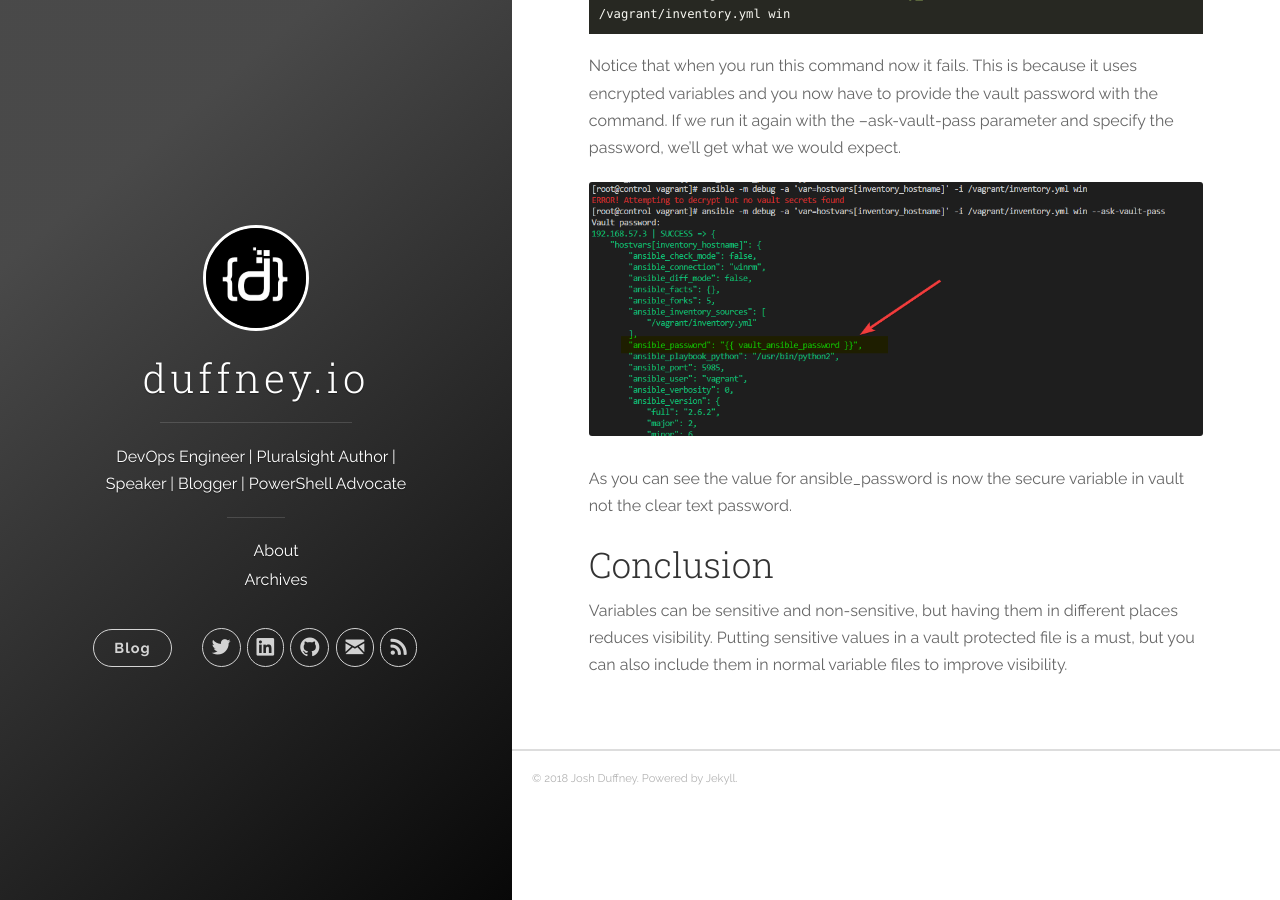
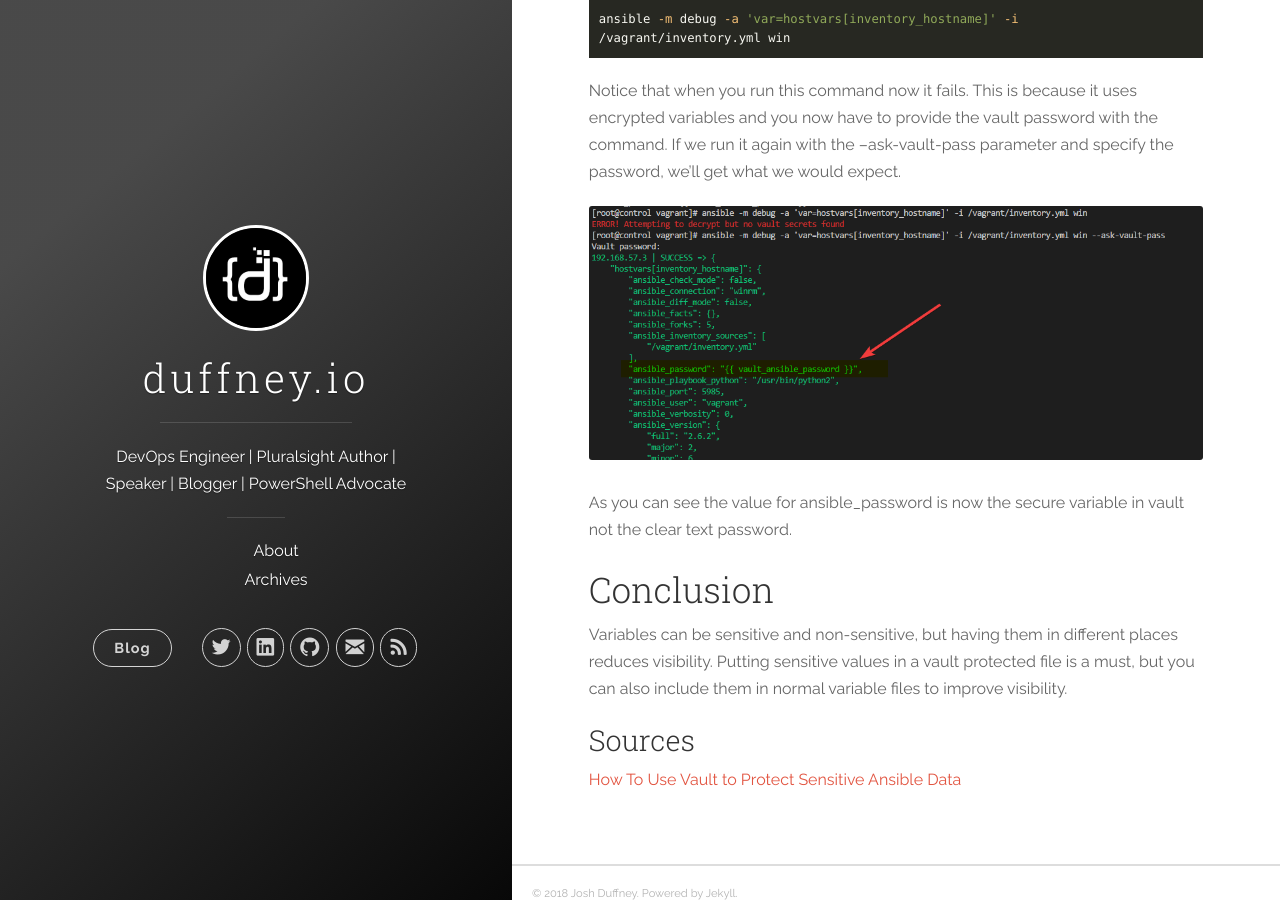
Before and after one commit to AzureDevOps3/duffney.github.io, a Jekyll site: the page built from _posts/2018-08-09-SecureGroupVarsWithAnsibleValut.md, in a window 1280 px wide and 900 px high, scrolled down 4270 px. Built offline with Jekyll 4.4.1, drawn with Linux system fonts in a browser that asks for light colours; nearby versions of some CDN libraries; comment, search, counter and statistics services are not loaded.

Commit message:
added sources

```diff
--- a/_posts/2018-08-09-SecureGroupVarsWithAnsibleValut.md
+++ b/_posts/2018-08-09-SecureGroupVarsWithAnsibleValut.md
@@ -109,3 +109,7 @@ As you can see the value for ansible_password is now the secure variable in vaul
 ## Conclusion
 
 Variables can be sensitive and non-sensitive, but having them in different places reduces visibility. Putting sensitive values in a vault protected file is a must, but you can also include them in normal variable files to improve visibility.
+
+### Sources
+
+[How To Use Vault to Protect Sensitive Ansible Data](https://www.digitalocean.com/community/tutorials/how-to-use-vault-to-protect-sensitive-ansible-data-on-ubuntu-16-04)
```
